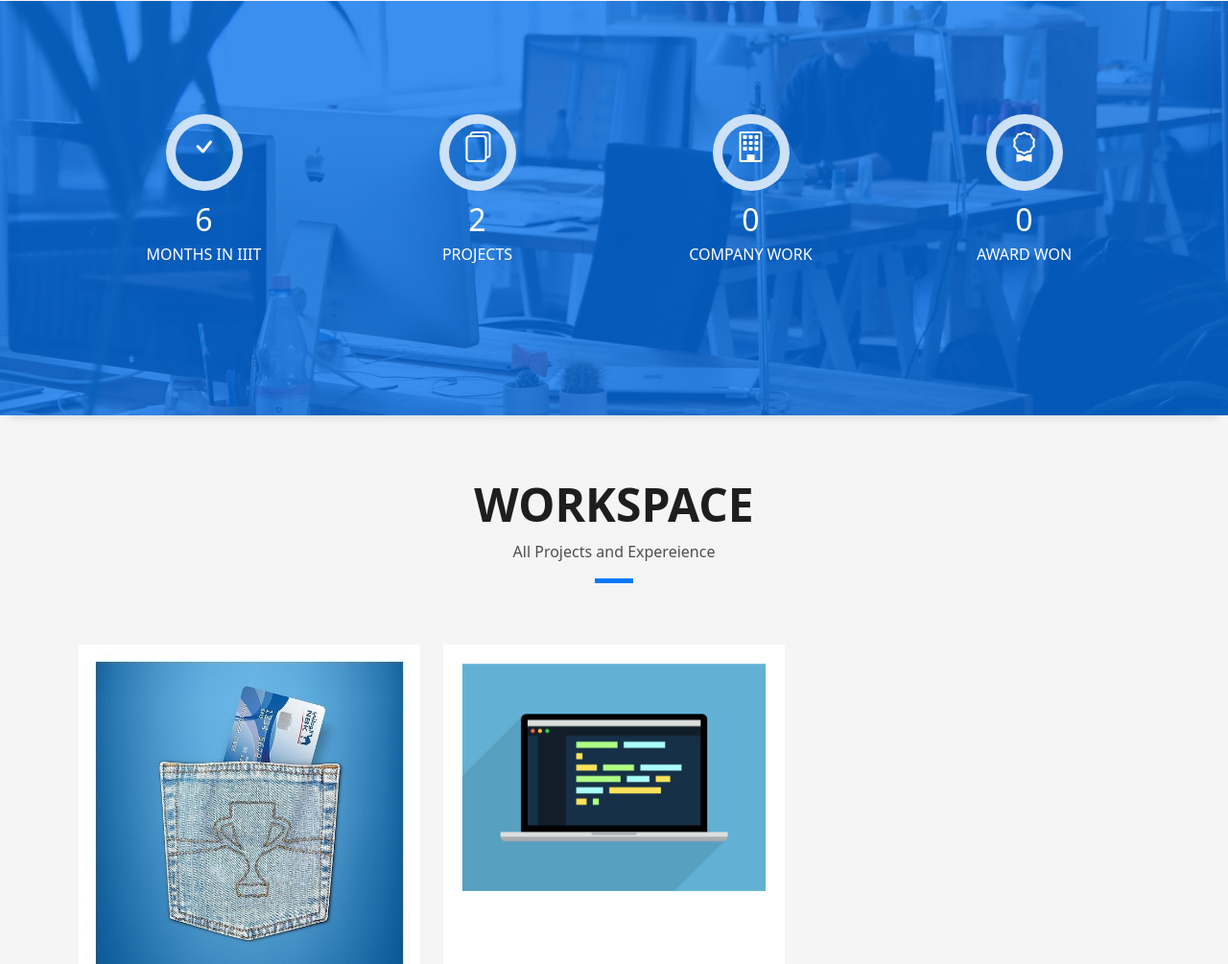
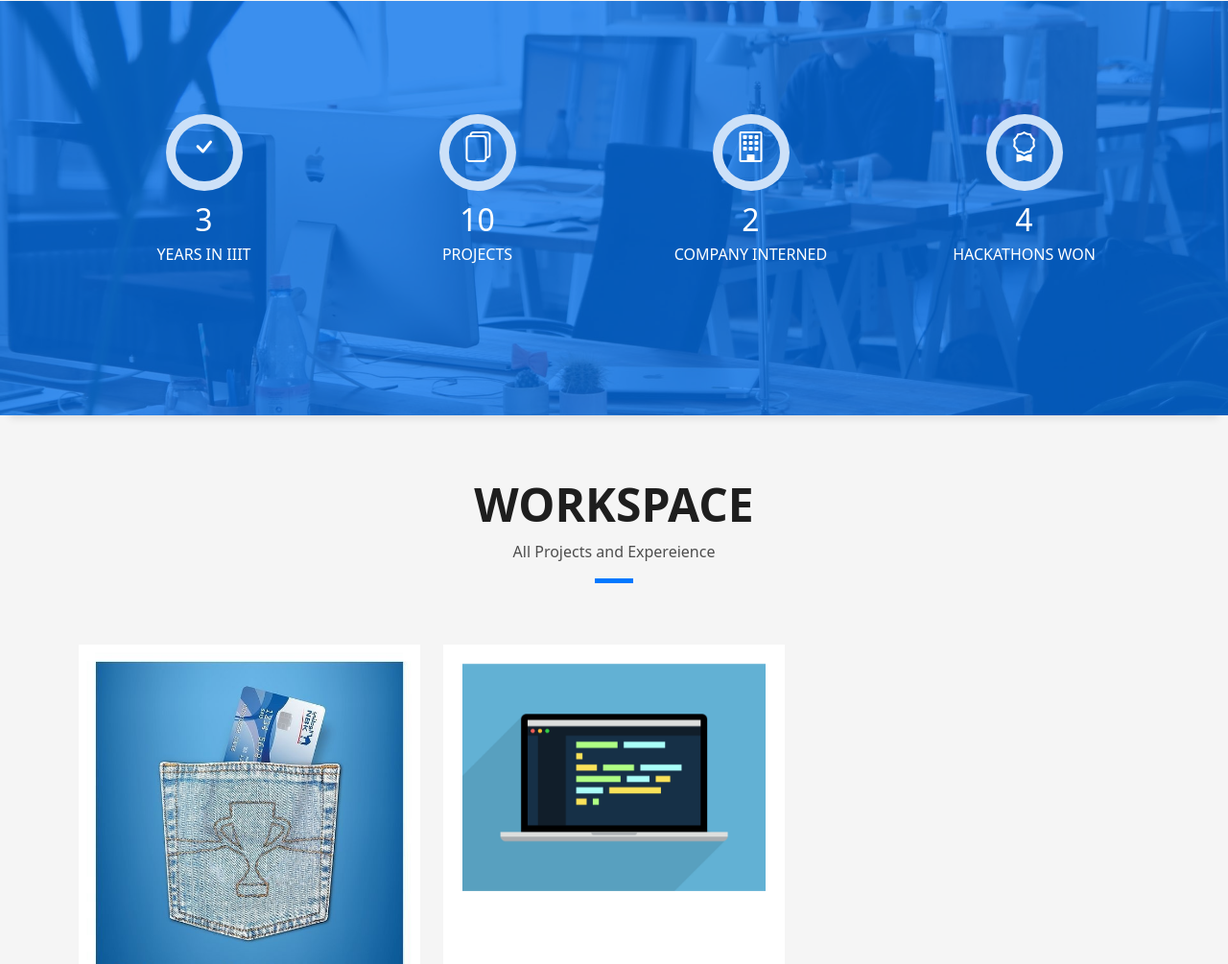
Before and after one commit to KDHarsh24/KDHarsh24.github.io, a plain HTML site: page index.html in a window 1280 px wide. Shown: the part 2805-3810 px from the top of the page at 96% size. Drawn offline with Linux system fonts and the light colour scheme; animation ran at ten frames a second.

```diff
--- a/index.html
+++ b/index.html
@@ -443,8 +443,8 @@
                 <span class="ico-circle"><i class="bi bi-check"></i></span>
               </div>
               <div class="counter-num">
-                <p data-purecounter-start="0" data-purecounter-end="6" data-purecounter-duration="1" class="counter purecounter"></p>
-                <span class="counter-text">MONTHS IN IIIT</span>
+                <p data-purecounter-start="0" data-purecounter-end="3" data-purecounter-duration="1" class="counter purecounter"></p>
+                <span class="counter-text">YEARS IN IIIT</span>
               </div>
             </div>
           </div>
@@ -454,7 +454,7 @@
                 <span class="ico-circle"><i class="bi bi-files"></i></span>
               </div>
               <div class="counter-num">
-                <p data-purecounter-start="0" data-purecounter-end="2" data-purecounter-duration="1" class="counter purecounter"></p>
+                <p data-purecounter-start="0" data-purecounter-end="10" data-purecounter-duration="1" class="counter purecounter"></p>
                 <span class="counter-text">PROJECTS</span>
               </div>
             </div>
@@ -465,8 +465,8 @@
                 <span class="ico-circle"><i class="bi bi-building"></i></span>
               </div>
               <div class="counter-num">
-                <p data-purecounter-start="0" data-purecounter-end="0" data-purecounter-duration="1" class="counter purecounter"></p>
-                <span class="counter-text">COMPANY WORK</span>
+                <p data-purecounter-start="0" data-purecounter-end="2" data-purecounter-duration="1" class="counter purecounter"></p>
+                <span class="counter-text">COMPANY INTERNED</span>
               </div>
             </div>
           </div>
@@ -476,8 +476,8 @@
                 <span class="ico-circle"><i class="bi bi-award"></i></span>
               </div>
               <div class="counter-num">
-                <p data-purecounter-start="0" data-purecounter-end="0" data-purecounter-duration="1" class="counter purecounter"></p>
-                <span class="counter-text">AWARD WON</span>
+                <p data-purecounter-start="0" data-purecounter-end="4" data-purecounter-duration="1" class="counter purecounter"></p>
+                <span class="counter-text">HACKATHONS WON</span>
               </div>
             </div>
           </div>
```
